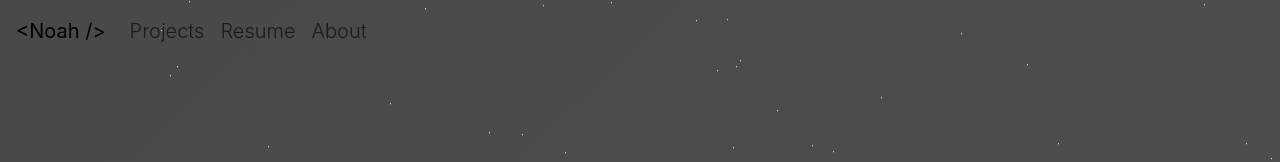
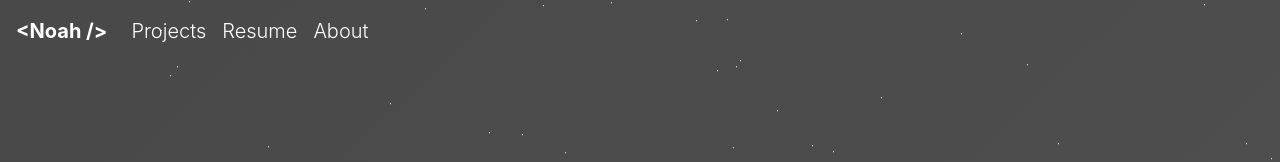
Before and after one commit to nsnod/personal-website, a React (Create React App) app: page / in a window 1280 px wide. Shown: the top 162 px of the page. Built offline with nearby package versions, Linux system fonts and the light colour scheme; no server answers.

Commit message:
Navbar color changes

```diff
--- a/src/components/Navbar.jsx
+++ b/src/components/Navbar.jsx
@@ -7,12 +7,12 @@ import { mainBody, repos, about, skills } from "../editable-stuff/config.js";
 import { NavLink } from "./home/migration";
 
 const Navigation = React.forwardRef((props, ref) => {
-  // const { showBlog, FirstName } = config;
   const [isTop, setIsTop] = useState(true);
   const [scrollPosition, setScrollPosition] = useState(0);
   const navbarMenuRef = React.useRef();
   const navbarDimensions = useResizeObserver(navbarMenuRef);
   const navBottom = navbarDimensions ? navbarDimensions.bottom : 0;
+
   useScrollPosition(
     ({ prevPos, currPos }) => {
       if (!navbarDimensions) return;
@@ -34,31 +34,28 @@ const Navigation = React.forwardRef((props, ref) => {
   return (
     <Navbar
       ref={navbarMenuRef}
-      className={`px-3 fixed-top  ${!isTop ? "navbar-white" : "navbar-transparent"
-        }`}
+      className={`px-3 fixed-top ${!isTop ? "navbar-white" : "navbar-transparent"}`}
       expand="lg"
     >
-      <Navbar.Brand className="navbar-brand" href={process.env.PUBLIC_URL + "/#home"}>
+      <Navbar.Brand
+        className="navbar-brand"
+        href={process.env.PUBLIC_URL + "/#home"}
+      >
         {`<${mainBody.firstName} />`}
       </Navbar.Brand>
       <Navbar.Toggle aria-controls="basic-navbar-nav" className="toggler" />
       <Navbar.Collapse id="basic-navbar-nav">
         <Nav className="navbar-nav mr-auto">
-          {/* {
-            <NavLink className="nav-item lead">
-              <Link to={process.env.PUBLIC_URL + "/blog"}>Blog</Link>
-            </NavLink>
-          } */}
           {repos.show && (
-
             <NavLink
+              className="nav-item lead navbar-link"
               href={process.env.PUBLIC_URL + "/#projects"}
             >
               Projects
             </NavLink>
           )}
           <NavLink
-            className="nav-item lead"
+            className="nav-item lead navbar-link"
             href={about.resume}
             target="_blank"
             rel="noreferrer noopener"
@@ -67,7 +64,7 @@ const Navigation = React.forwardRef((props, ref) => {
           </NavLink>
           {about.show && (
             <NavLink
-              className="nav-item lead"
+              className="nav-item lead navbar-link"
               href={process.env.PUBLIC_URL + "/#aboutme"}
             >
               About
@@ -75,7 +72,7 @@ const Navigation = React.forwardRef((props, ref) => {
           )}
           {skills.show && (
             <NavLink
-              className="nav-item lead"
+              className="nav-item lead navbar-link"
               href={process.env.PUBLIC_URL + "/#skills"}
             >
               Skills
--- a/src/scss/_index.scss
+++ b/src/scss/_index.scss
@@ -46,11 +46,19 @@ code {
 
 .navbar-transparent {
   background-color: rgba(255, 255, 255, 0);
-  transition: background-color 0.2s;
+  transition: background-color 1.5s;
 }
 .navbar-white {
-  background-color: rgba(234, 236, 239, 0.81);
-  transition: background-color 0.2s;
+  background-color: rgba(0, 0, 0, 0.9);
+  transition: background-color 1.5s;
+}
+.navbar-brand {
+  color: white !important;
+  font-weight: bold !important;
+}
+
+.navbar-link {
+  color: white !important;
 }
 .brand {
   color: #363636 !important;
```
